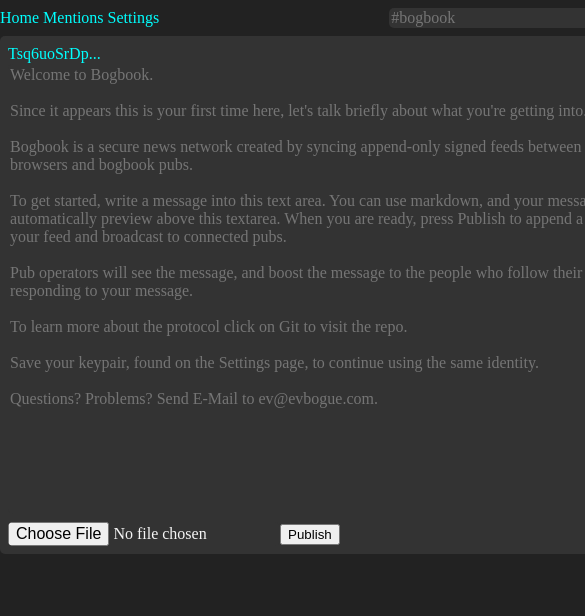
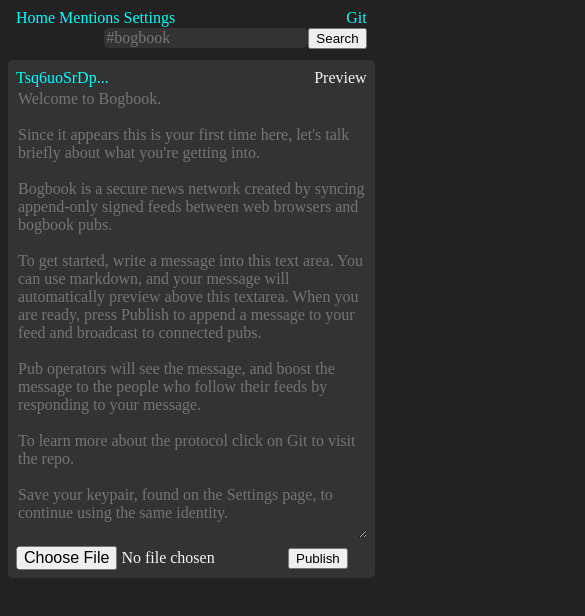
Before and after one commit to bogbook/bog, a website: page index.html in a window 390 px wide. Shown: the top 616 px of the page, 585 px wide, since content can reach past the window. Drawn offline with nearby package versions, Linux system fonts and the light colour scheme; a web font is replaced by a local one.

Commit message:
make it look better on mobile

```diff
--- a/css/style.css
+++ b/css/style.css
@@ -3,6 +3,7 @@
   color: #f5f5f5;
   font-family: 'Source Sans Pro';
   width: 680px;
+  max-width: 94%;
   margin-left: auto;
   margin-right: auto;
   overflow-wrap: break-word;
@@ -11,6 +12,14 @@
   line-height: 1.25em;
 }
 
+.navbar {
+  margin: .5em;
+}
+
+@media only screen and (max-width: 480px) {
+  body { margin: .5em; }
+  .navbar { margin-bottom: 2em;}
+}
 
 p {
   margin-top: .5ex;
@@ -59,9 +68,6 @@
   margin-top: .5em;
 }
 
-.navbar {
-  margin-bottom: .5em;
-}
 
 img, canvas { max-width: 100%; border-radius: 5px;}
 
@@ -78,6 +84,11 @@
   background: #333;
   border: none;
   border-radius: 5px;
+}
+
+textarea:focus {
+  outline: none;
+  background: #222;
 }
 
 textarea {
```
